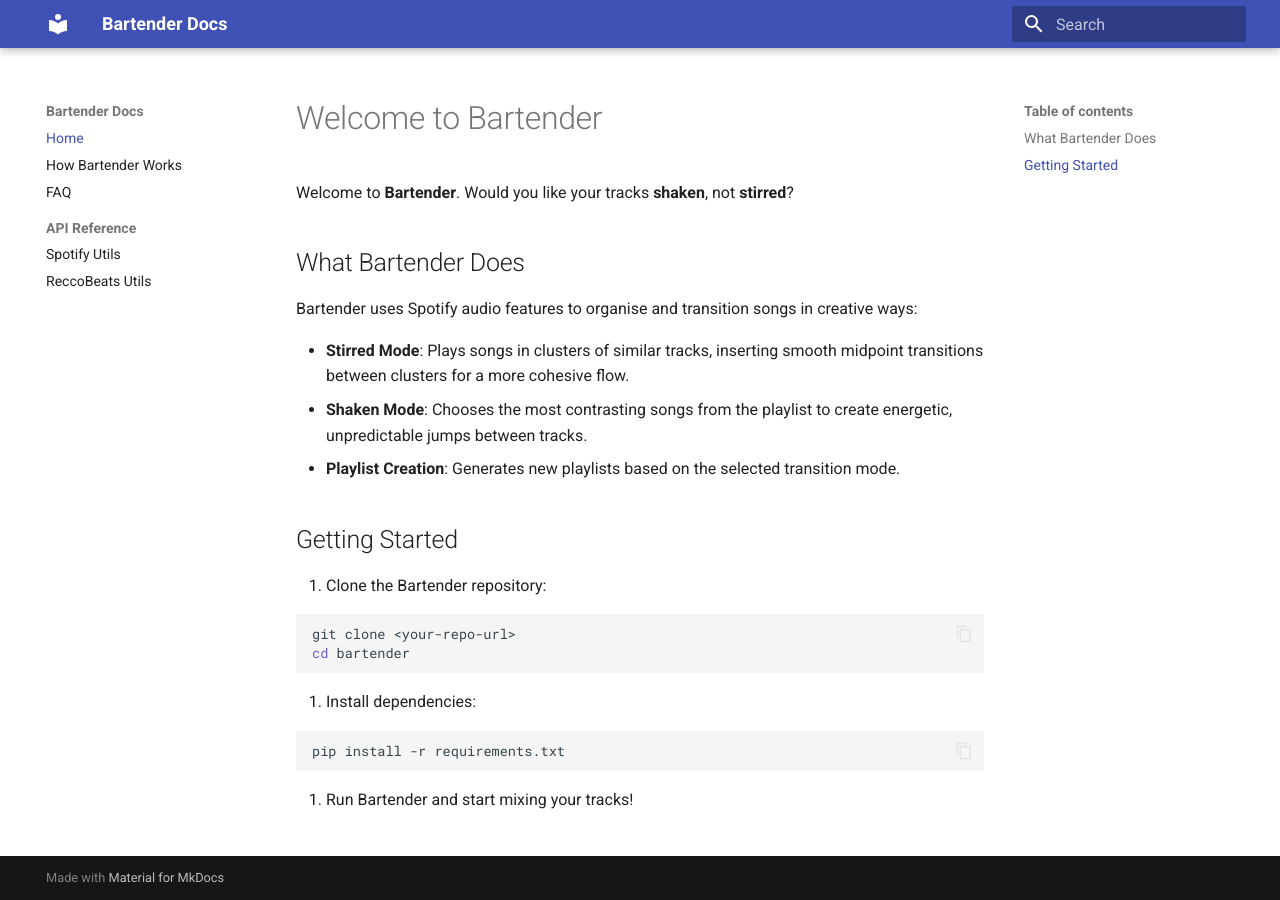
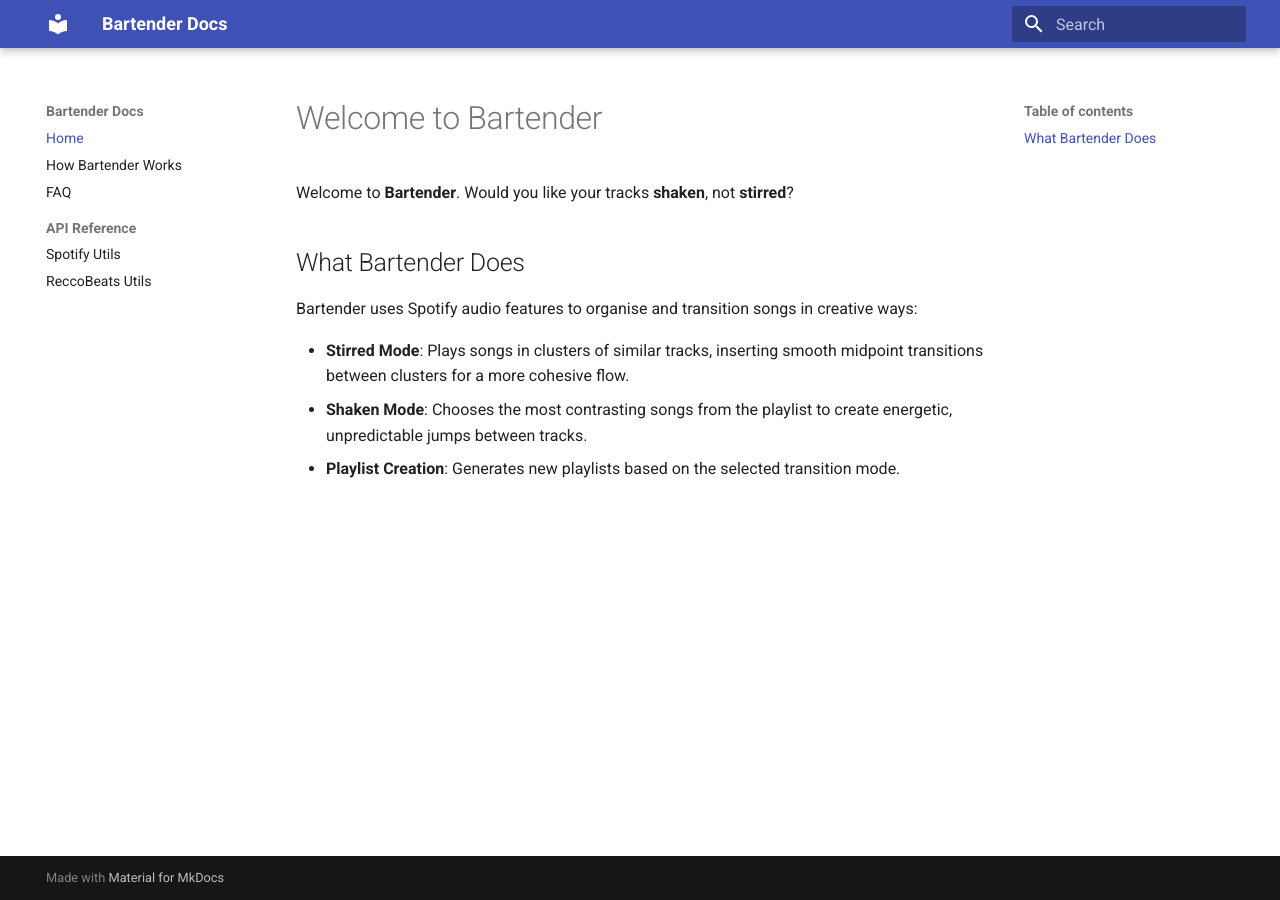
Before and after one commit to lukeai-tan/bartender, an MkDocs documentation site: the page built from docs/index.md, in a window 1280 px wide. Built offline with MkDocs 1.6.1 and Material for MkDocs 9.7.7, drawn with Linux system fonts in a browser that asks for light colours.

Commit message:
Update docs

````diff
--- a/docs/index.md
+++ b/docs/index.md
@@ -8,15 +8,3 @@ Bartender uses Spotify audio features to organise and transition songs in creati
 - **Stirred Mode**: Plays songs in clusters of similar tracks, inserting smooth midpoint transitions between clusters for a more cohesive flow.
 - **Shaken Mode**: Chooses the most contrasting songs from the playlist to create energetic, unpredictable jumps between tracks.
 - **Playlist Creation**: Generates new playlists based on the selected transition mode.
-
-## Getting Started
-1. Clone the Bartender repository:
-```bash
-git clone <your-repo-url>
-cd bartender
-```
-2. Install dependencies:
-```bash
-pip install -r requirements.txt
-```
-3. Run Bartender and start mixing your tracks!
````
Also changed, not shown: README.md (+1 -1 lines), site/index.html, site/search/search_index.json.
